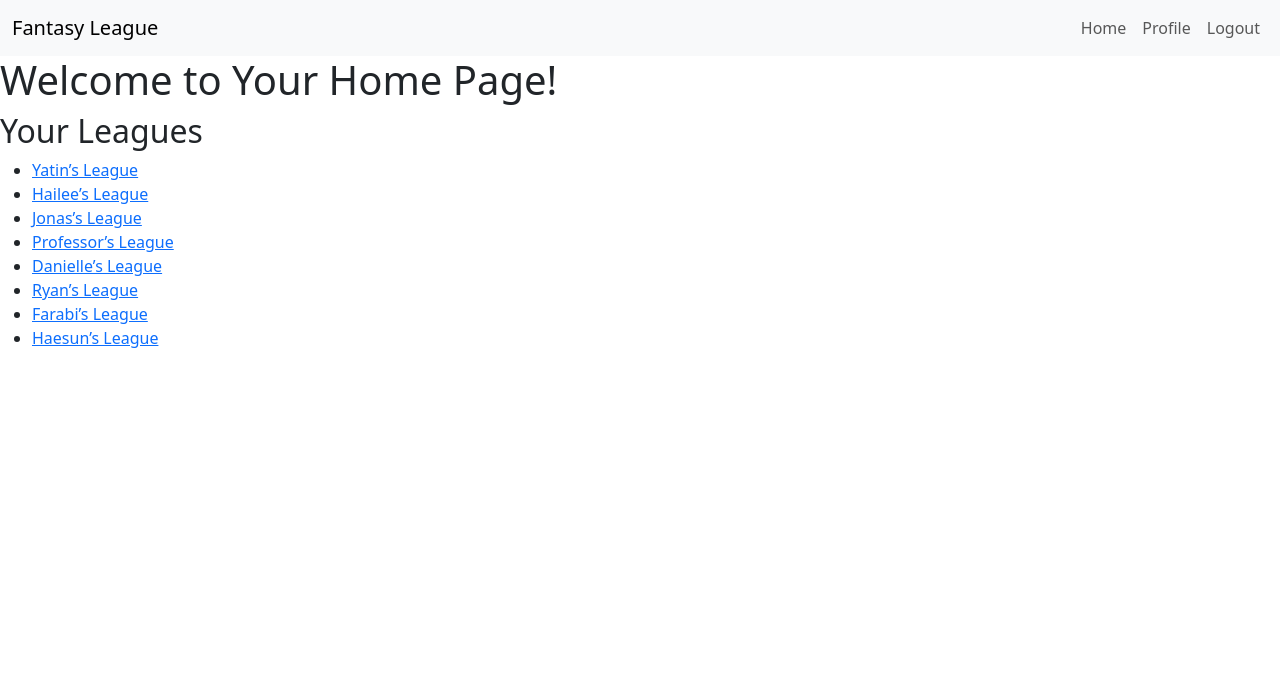
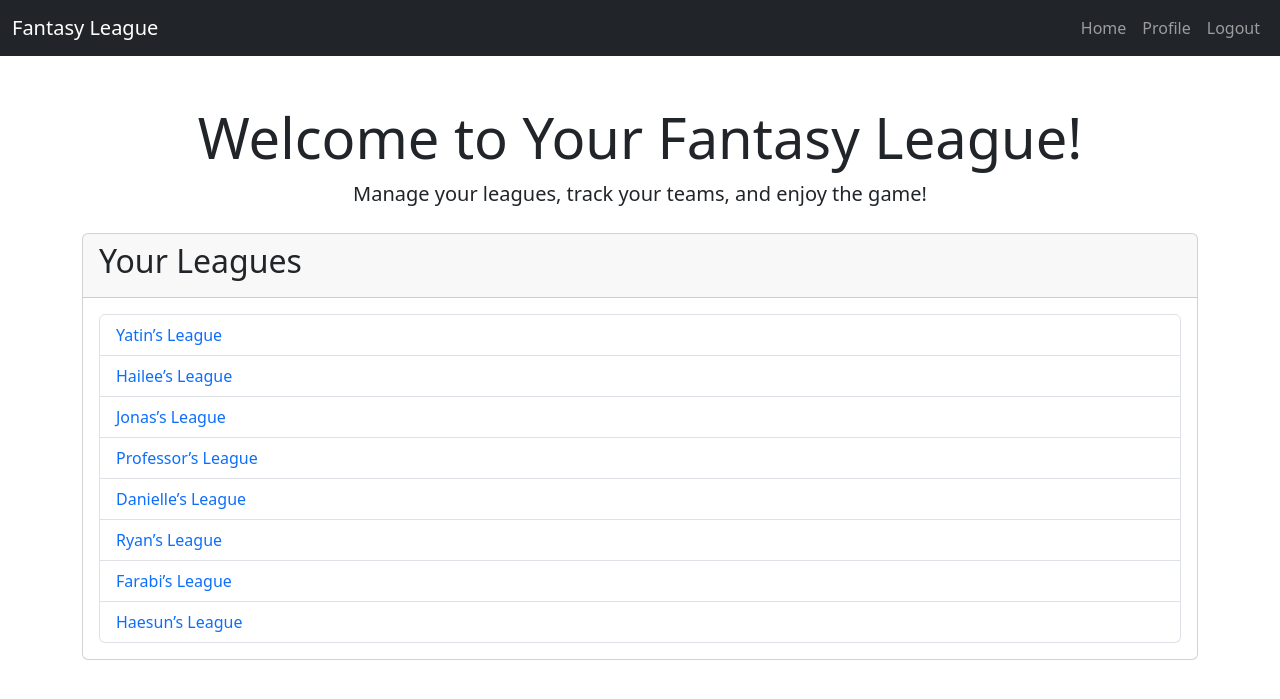
Before and after one commit to jonasdao808/fantasy_league, a Flask app: template templates/home.html in a window 1280 px wide. Shown: the top 699 px of the page. Run offline with Flask 3, Linux system fonts and the light colour scheme; the template is opened without the code that fills it: values that come from a table or form of the project are taken from there, others are empty; data comes from the database, SQL or seed files in the repository; parts of the project's set-up code (start-up, migrations or seed data) failed here and were passed over.

Commit message:
Update home.html
added nav bar

```diff
--- a/templates/home.html
+++ b/templates/home.html
@@ -4,11 +4,12 @@
     <meta charset="UTF-8">
     <meta name="viewport" content="width=device-width, initial-scale=1.0">
     <title>Home</title>
-        <link rel="stylesheet" href="https://cdn.jsdelivr.net/npm/bootstrap@5.3.0-alpha3/dist/css/bootstrap.min.css">
+    <!-- Bootstrap CSS -->
+    <link href="https://cdn.jsdelivr.net/npm/bootstrap@5.3.0/dist/css/bootstrap.min.css" rel="stylesheet">
 </head>
 <body>
     <!-- Navbar -->
-    <nav class="navbar navbar-expand-lg navbar-light bg-light">
+    <nav class="navbar navbar-expand-lg navbar-dark bg-dark">
         <div class="container-fluid">
             <a class="navbar-brand" href="{{ url_for('home') }}">Fantasy League</a>
             <button class="navbar-toggler" type="button" data-bs-toggle="collapse" data-bs-target="#navbarNav" aria-controls="navbarNav" aria-expanded="false" aria-label="Toggle navigation">
@@ -29,31 +30,51 @@
             </div>
         </div>
     </nav>
-    <h1>Welcome to Your Home Page!</h1>
 
-    <!-- Display Flash Messages -->
+    <!-- Main Content -->
+    <div class="container mt-5">
+        <!-- Welcome Message -->
+        <div class="text-center mb-4">
+            <h1 class="display-4">Welcome to Your Fantasy League!</h1>
+            <p class="lead">Manage your leagues, track your teams, and enjoy the game!</p>
+        </div>
+
+        <!-- Flash Messages -->
         {% with messages = get_flashed_messages(with_categories=true) %}
             {% if messages %}
                 {% for category, message in messages %}
-                <div class="{{ category }}">{{ message }}</div>
+                    <div class="alert alert-{{ category }} alert-dismissible fade show" role="alert">
+                        {{ message }}
+                        <button type="button" class="btn-close" data-bs-dismiss="alert" aria-label="Close"></button>
+                    </div>
                 {% endfor %}
             {% endif %}
         {% endwith %}
 
+        <!-- Your Leagues -->
+        <div class="card">
+            <div class="card-header">
                 <h2>Your Leagues</h2>
+            </div>
+            <div class="card-body">
                 {% if leagues %}
-        <ul>
+                    <ul class="list-group">
                         {% for league in leagues %}
-                <li>
-                    <a href="{{ url_for('league_page', league_id=league.league_ID) }}">{{ league.league_name }}</a>
+                            <li class="list-group-item">
+                                <a href="{{ url_for('league_page', league_id=league.league_ID) }}" class="text-decoration-none">
+                                    {{ league.league_name }}
+                                </a>
                             </li>
                         {% endfor %}
                     </ul>
                 {% else %}
-        <p>You are not part of any leagues.</p>
+                    <p class="text-muted">You are not part of any leagues.</p>
                 {% endif %}
+            </div>
+        </div>
+    </div>
 
-    <script src="https://cdn.jsdelivr.net/npm/bootstrap@5.3.0-alpha3/dist/js/bootstrap.bundle.min.js"></script>
-
+    <!-- Bootstrap JS -->
+    <script src="https://cdn.jsdelivr.net/npm/bootstrap@5.3.0/dist/js/bootstrap.bundle.min.js"></script>
 </body>
 </html>
```
Lines whose indentation alone changed are shown as unchanged.
